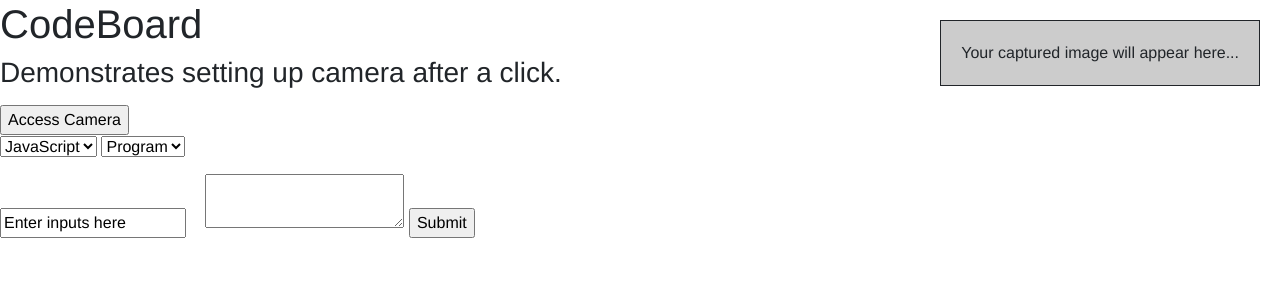
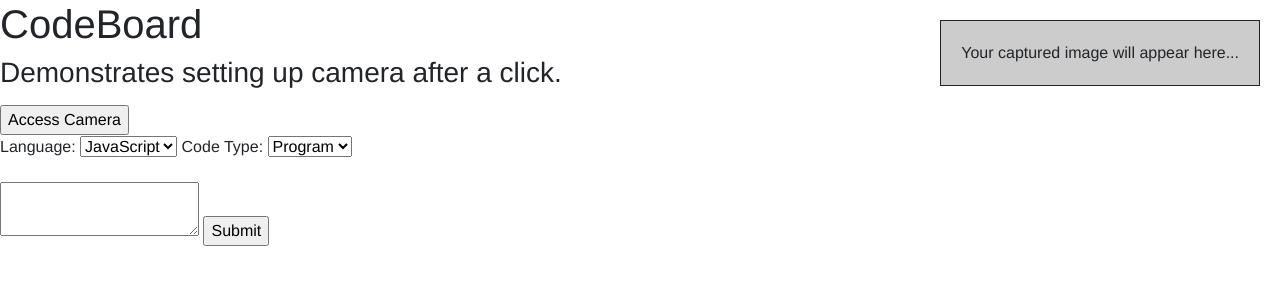
Before and after one commit to ayung8/CodeBoard, a Flask app: page / in a window 1280 px wide. Shown: the top 300 px of the page. Run offline with Flask 2, Linux system fonts and the light colour scheme; some libraries are stand-ins or nearby versions.

Commit message:
Auto-hide arg box based on code type. Added labels to form text boxes. Added hint to arg text box.

```diff
--- a/templates/index.html
+++ b/templates/index.html
@@ -36,23 +36,40 @@
 		<input type="button" value="Take Snapshot" onClick="take_snapshot(); $(this).hide().prev().show();" style="display:none">
 	</form>
 
+	<label>Language:</label>
 	<select name="languages" form="codeRunner">
 		<option value="javascript">JavaScript</option>
 		<option value="c">C</option>
 		<option value="python" disabled>Python</option>
 	</select>
-	<select name="types" form="codeRunner">
-		<option value="program">Program</option>
+
+	<label>Code Type:</label>
+	<select id="types" name="types" form="codeRunner">
+		<option selected value="program">Program</option>
 		<option value="function">Function</option>
 	</select>
 
 	<form action="/output" method="post" id="codeRunner">
-		<input type="text" name="functionInputs" value="Enter inputs here">
+		<div style='display:none' id=functionInputs>
+			<label>Function Inputs:</label>
+			<input type="text" name="functionInputs" value="" placeholder="e.g. '2, 3'">
+		</div>
 		<textarea name="codetorun" id="returnedText"></textarea>
 		<input type="submit">
 	</form>
 
     <script src="https://cdnjs.cloudflare.com/ajax/libs/popper.js/1.14.7/umd/popper.min.js" integrity="sha384-UO2eT0CpHqdSJQ6hJty5KVphtPhzWj9WO1clHTMGa3JDZwrnQq4sF86dIHNDz0W1" crossorigin="anonymous"></script>
     <script src="https://stackpath.bootstrapcdn.com/bootstrap/4.3.1/js/bootstrap.min.js" integrity="sha384-JjSmVgyd0p3pXB1rRibZUAYoIIy6OrQ6VrjIEaFf/nJGzIxFDsf4x0xIM+B07jRM" crossorigin="anonymous"></script>
-  </body>
+	<script>
+	$(document).ready(function(){
+		$('#types').on('change', function() {
+			if ( this.value == 'function') {
+				$("#functionInputs").show();
+			}
+			else if (this.value == 'program') {
+				$("#functionInputs").hide();
+			}
+    	});
+	});
+	</script>
 </html>
```
